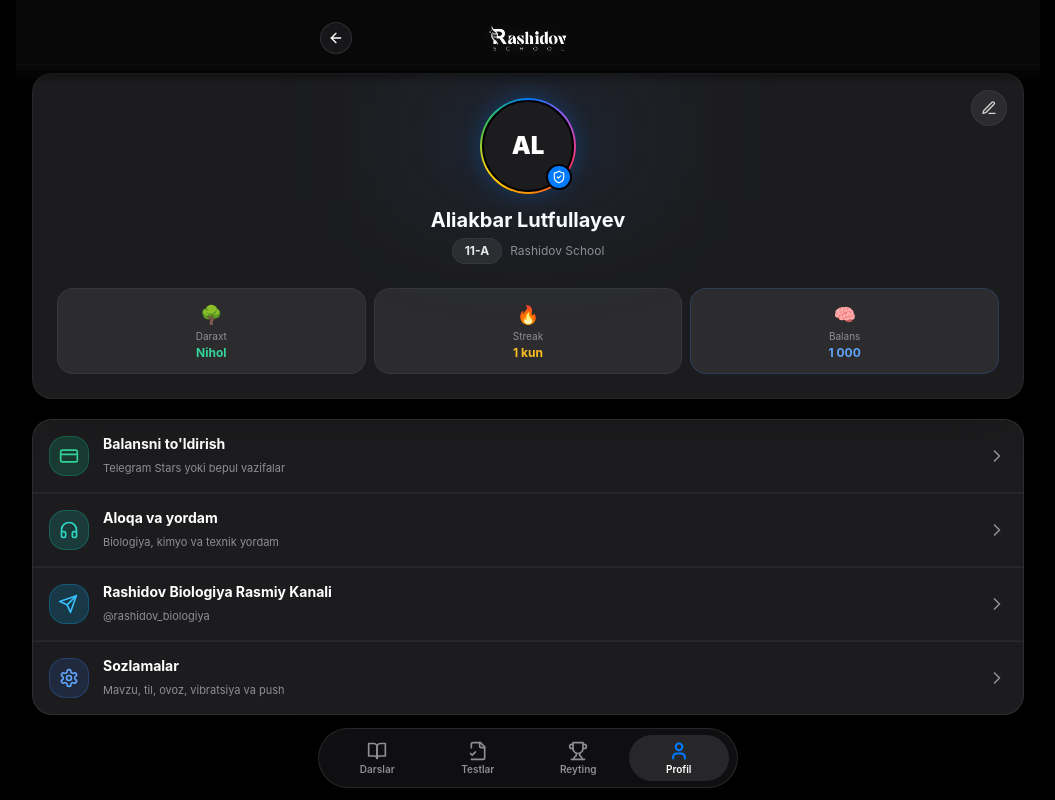
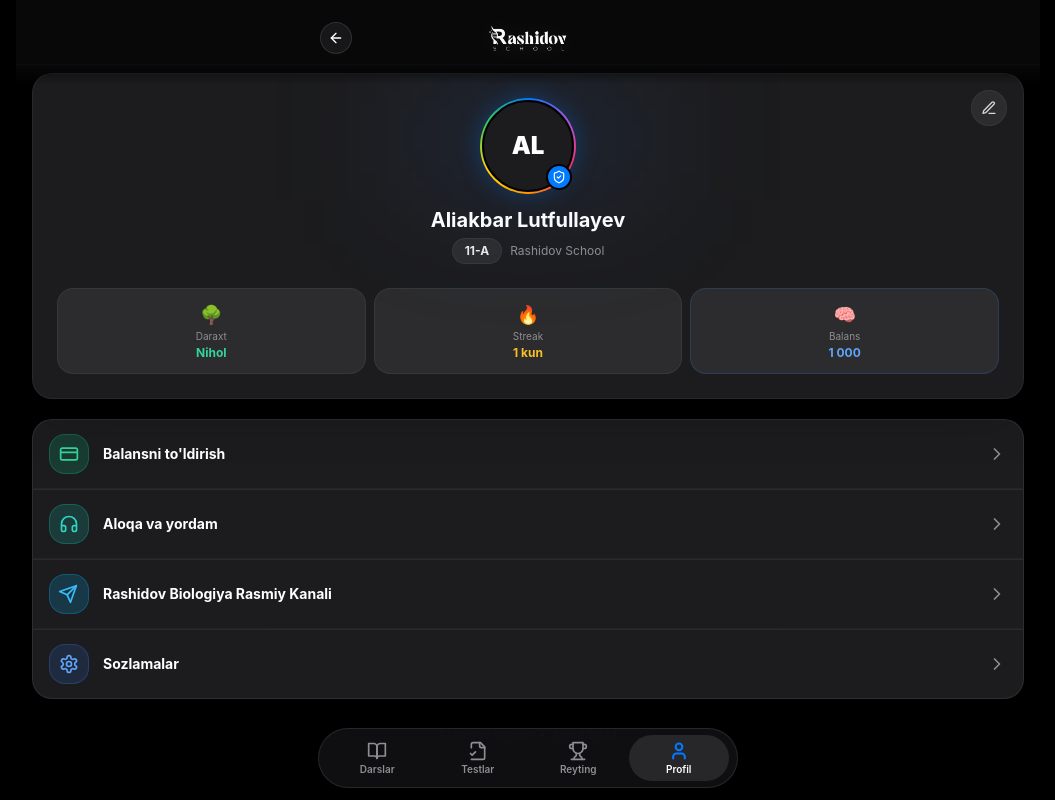
Before and after one commit to aliakbarlutfullayev09-web/RashidovSchool, a React (Vite) app in the folder user-app/: page / in a window 1280 px wide. Both pictures are taken after a click on the button "Profil". Shown: the whole page, without its empty margins (112-1167 px from the left). Built offline with nearby package versions, Linux system fonts and the light colour scheme; no server answers; the database is empty.

Commit message:
style: clean profile menu row subtitles and update footer branding to Rashidov School since 2023

```diff
--- a/user-app/src/pages/ProfilePage.jsx
+++ b/user-app/src/pages/ProfilePage.jsx
@@ -145,9 +145,6 @@ export default function ProfilePage({ user, onUpdateUser, onRegisterBackAction }
               <span className="font-bold text-white text-sm block">
                 {lang === 'ru' ? 'Пополнить баланс' : "Balansni to'ldirish"}
               </span>
-              <span className="text-[11px] text-[#8E8E93]">
-                {lang === 'ru' ? 'Telegram Stars или бесплатные задания' : 'Telegram Stars yoki bepul vazifalar'}
-              </span>
             </div>
           </div>
           <ChevronRight className="w-5 h-5 text-[#8E8E93]" />
@@ -169,9 +166,6 @@ export default function ProfilePage({ user, onUpdateUser, onRegisterBackAction }
               <span className="font-bold text-white text-sm block">
                 {lang === 'ru' ? 'Связь и помощь' : 'Aloqa va yordam'}
               </span>
-              <span className="text-[11px] text-[#8E8E93]">
-                {lang === 'ru' ? 'Вопросы по био, хим и тех. поддержка' : 'Biologiya, kimyo va texnik yordam'}
-              </span>
             </div>
           </div>
           <ChevronRight className="w-5 h-5 text-[#8E8E93]" />
@@ -188,7 +182,6 @@ export default function ProfilePage({ user, onUpdateUser, onRegisterBackAction }
             </div>
             <div>
               <span className="font-bold text-white text-sm block">Rashidov Biologiya Rasmiy Kanali</span>
-              <span className="text-[11px] text-[#8E8E93]">@rashidov_biologiya</span>
             </div>
           </div>
           <ChevronRight className="w-5 h-5 text-[#8E8E93]" />
@@ -208,9 +201,6 @@ export default function ProfilePage({ user, onUpdateUser, onRegisterBackAction }
             </div>
             <div>
               <span className="font-bold text-white text-sm block">{t('sozlamalar')}</span>
-              <span className="text-[11px] text-[#8E8E93]">
-                {lang === 'ru' ? 'Тема, язык, звук, вибрация и уведомления' : 'Mavzu, til, ovoz, vibratsiya va push'}
-              </span>
             </div>
           </div>
           <ChevronRight className="w-5 h-5 text-[#8E8E93]" />
@@ -219,8 +209,8 @@ export default function ProfilePage({ user, onUpdateUser, onRegisterBackAction }
       </div>
 
       {/* Footer Branding */}
-      <p className="text-center text-[11px] text-[#8E8E93]/50 pt-2 pb-6">
-        Rashidov Biologiya EdTech • v2.0 OLED
+      <p className="text-center text-[11px] text-[#8E8E93]/50 pt-2 pb-6 tracking-wider">
+        Rashidov School &nbsp;&bull;&nbsp; since 2023
       </p>
 
       {/* Modals */}
```
